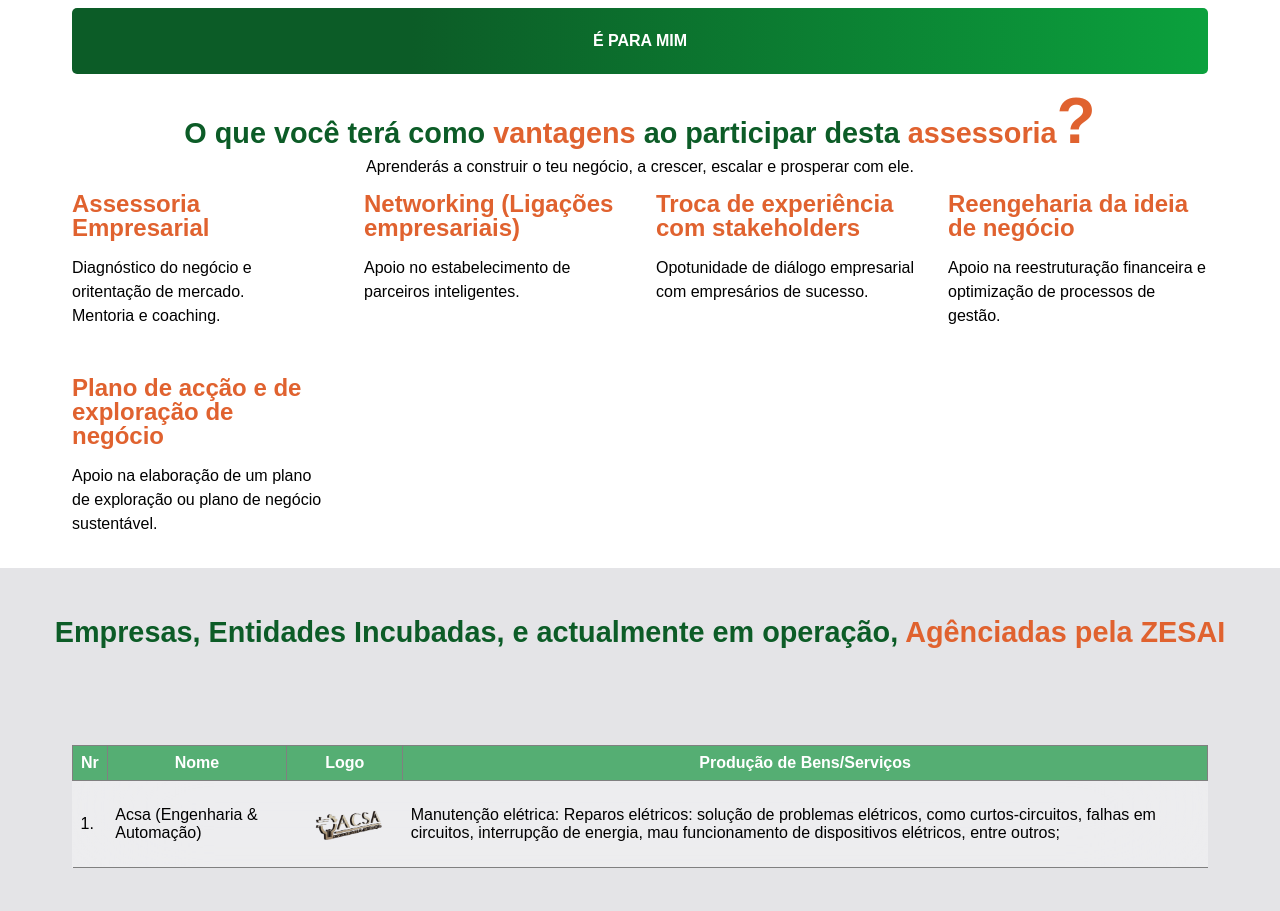
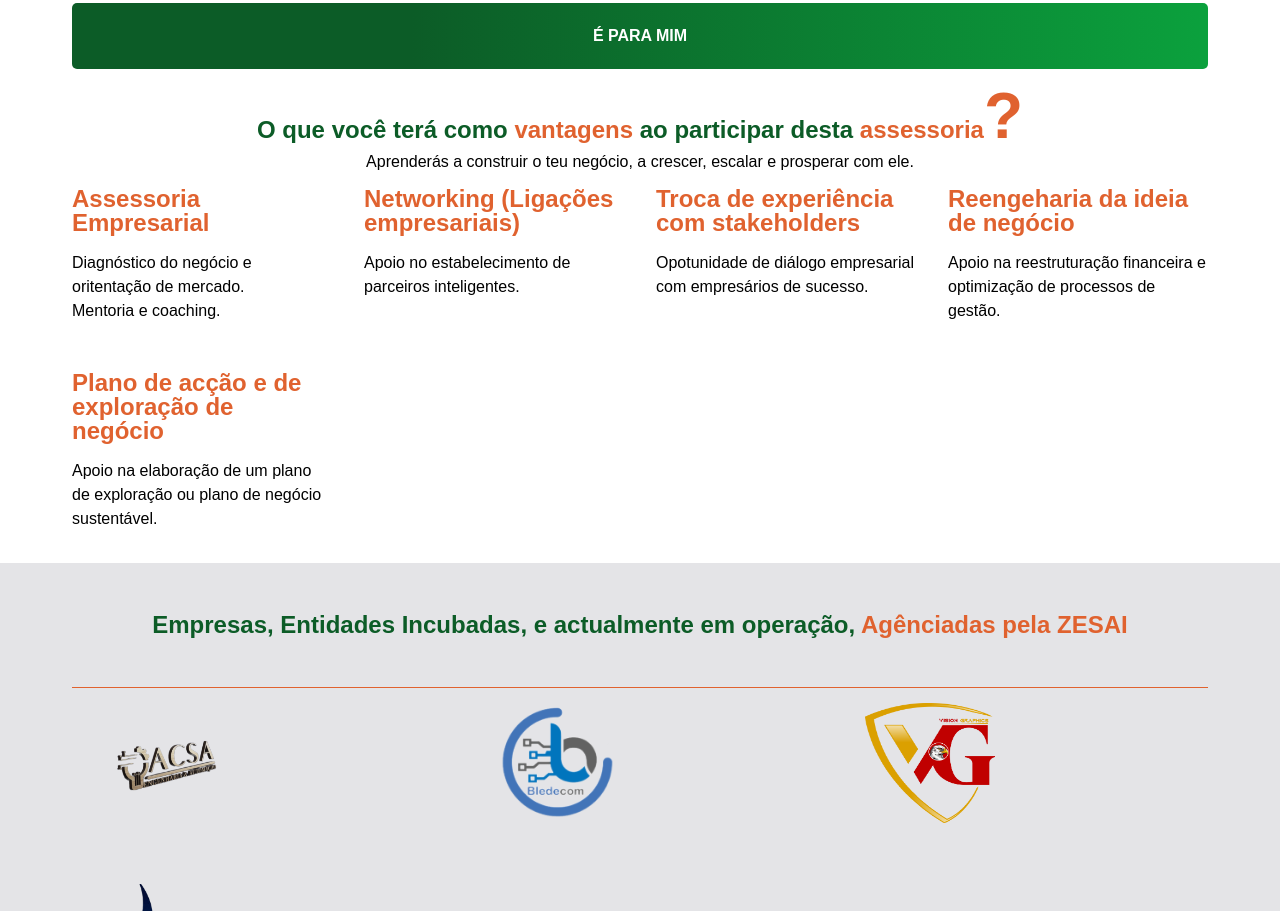
Before and after one commit to jardeljasse/call-assessoria, a plain HTML site: page index.html in a window 1280 px wide. Shown: the part 1889-2800 px from the top of the page. Drawn offline with Linux system fonts and the light colour scheme.

Commit message:
all done

```diff
--- a/css/index.css
+++ b/css/index.css
@@ -33,7 +33,7 @@ a{
 }
 .heading{
     text-align: center;
-    font-size: 1.8rem;
+    font-size: 1.5rem;
     margin-top: 1rem;
 }
 h1{
@@ -318,7 +318,7 @@ main .items{
 }
 .clients-content {
     /* overflow: hidden; */
-    padding: 2rem;
+    /* padding: 2rem; */
 }
 .slide-track {
     margin-top: 1rem;
@@ -387,46 +387,6 @@ main .items{
     margin-inline: 5px;
 
 }
-/* TABLE */
-table{
-    border-collapse: collapse;
-    margin: auto;
-    width: 100%;
-    background-color: #fff5;
-    backdrop-filter: blur(60px);
-}
-thead tr th:last-child{
-    /* width: 40%; */
-}
-thead tr th:nth-child(2){
-    width: auto;
-}
-th, td{
-    border: 1px solid gray;
-}
-td{
-    padding: 0.5rem;
-    border-left: none;
-    border-right: none;
-}
-th{
-    background-color: #0b9037ab;
-    color: #fff;
-    font-weight: 600;
-    padding: 0.5rem;
-}
-
-.img-td-logo {
-    width: 100px;
-    height: 70px;
-    display: block;
-    margin: auto;
-}
-.img-td-logo:hover{
-    transform: scale(2);
-    cursor: pointer;
-    transition: all 0.3s ease-in-out;
-  }
 
 /* DOUBTS */
 .block{
--- a/css/mobile.css
+++ b/css/mobile.css
@@ -73,24 +73,7 @@ main .items{
 .item-advantage > div{
     margin: 3rem;
 }
-/* TABLES */
-table{
-    border-collapse: collapse;
-    margin: auto;
-    width: 100%;
-    background-color: #fff5;
-    backdrop-filter: blur(60px);
-    overflow: scroll;
-}
-tr{
-    overflow: auto;
-}
-.img-td-logo {
-    width: 50px;
-    height: 50px;
-    display: block;
-    margin: auto;
-}
+
 /* clients */
 .slide-track {
    display: flex;
--- a/index.html
+++ b/index.html
@@ -256,7 +256,7 @@
       <div class="container">
         <div class="clients-content">
 
-          <!-- <div class="slide-track">
+          <div class="slide-track">
               <div class="slide-client">
                 <a href="tel:84 609 4926">
                   <img
@@ -300,40 +300,8 @@
                     />
                   </a>
               </div>
-            </div> -->
+            </div>
         </div>
-
-        <table>
-          <thead>
-            <tr>
-              <th>Nr</th>
-              <th>Nome</th>
-              <th>Logo</th>
-              <th>Produção de Bens/Serviços</th>
-            </tr>
-          </thead>
-          <tbody>
-            <tr>
-              <td>1.</td>
-              <td>Acsa (Engenharia & Automação)</td>
-              <td class="td-logo">
-                <img
-                  class="img-td-logo"
-                  src="images/logos/logo-ACSA.png"
-                  alt="Empresa ACSA"
-                />
-              </td>
-              <td>
-                Manutenção elétrica:
-                Reparos elétricos: solução de
-                problemas elétricos, como curtos-circuitos, falhas em circuitos,
-                interrupção de energia, mau funcionamento de dispositivos
-                elétricos, entre outros;
-              </td>
-            </tr>
-          </tbody>
-        </table>
-      </div>
     </section>
 
     <!-- doubts -->
```
